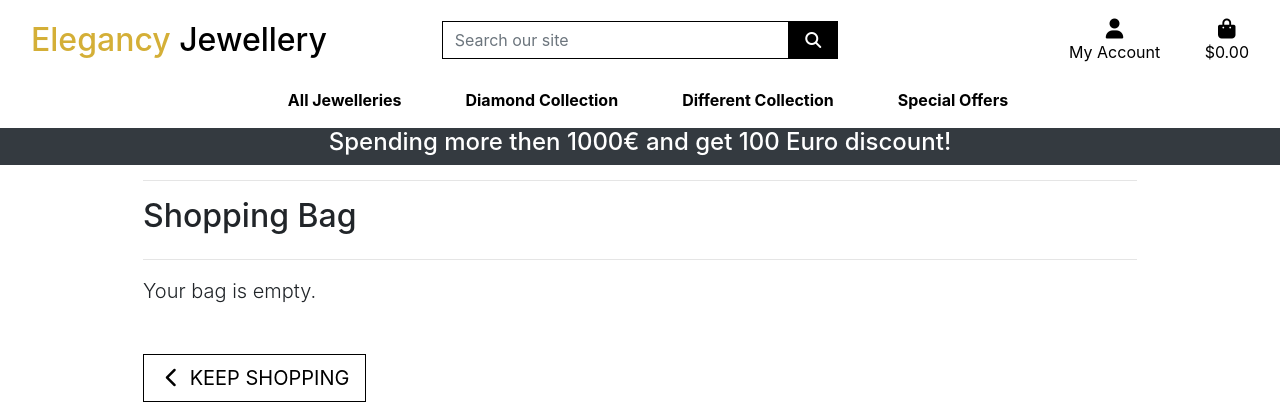
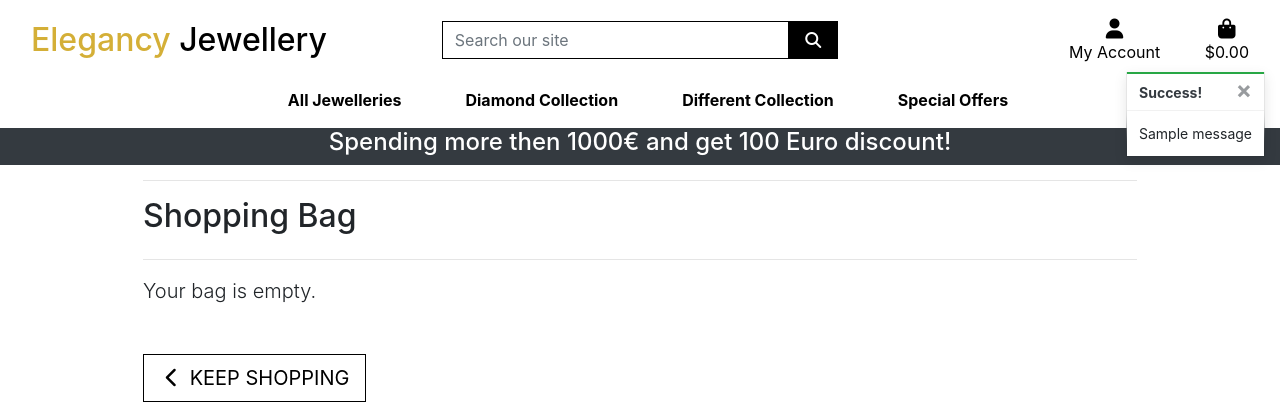
Before and after one commit to Aliona83/project_j, a Django app: page /bag/ in a window 1280 px wide. Shown: the top 420 px of the page. Run offline with Django 3.2, Linux system fonts and the light colour scheme; tables that the repository leaves empty hold one stand-in row (values such as "Sample post"); one stand-in notice (Sample message) is shown; some libraries are stand-ins or nearby versions.

Commit message:
Added toasts

```diff
--- a/bag/views.py
+++ b/bag/views.py
@@ -24,7 +24,7 @@ def add_to_bag(request, item_id):
         messages.success(request, f'Updated {jewellery.name}')
     else:
         bag[item_id] = quantity
-        messages.success(request, f'Added {jewellery.name}')
+        messages.success(request, f'Added {jewellery.name} to your bag')
 
     request.session['bag'] = bag
     return redirect(redirect_url)
--- a/jewelry_shop/settings.py
+++ b/jewelry_shop/settings.py
@@ -78,6 +78,7 @@ TEMPLATES = [
     },
 ]
 
+MESSAGE_STORAGE = 'django.contrib.messages.storage.session.SessionStorage'
 
 AUTHENTICATION_BACKENDS = [
     # Needed to login by username in Django admin, regardless of `allauth`
--- a/static/css/base.css
+++ b/static/css/base.css
@@ -117,6 +117,24 @@ a.category-badge > span.badge:hover {
     position: fixed;
   }
 
+/* ------------------------------- bootstrap toasts */
+
+.message-container {
+    position: fixed;
+    top: 72px;
+    right: 15px;
+    z-index: 99999999999;
+}
+
+.custom-toast {
+    overflow: visible;
+}
+
+.toast-capper {
+    height: 2px;
+}
+
+
 /* -------------------------------- Media Queries */
 
 /* Slightly larger container on xl screens */
--- a/templates/base.html
+++ b/templates/base.html
@@ -119,7 +119,22 @@
 
 
     {% if messages %}
-        <div class="message-container"></div>
+        <div class="message-container">
+            {% for message in messages %}
+            {% with message.level as level %}
+                {% if level == 40 %}
+                    {% include 'includes/toasts/toast_error.html' %}
+                {% elif level == 30 %}
+                    {% include 'includes/toasts/toast_warning.html' %}
+                {% elif level == 25 %}
+                    {% include 'includes/toasts/toast_success.html' %}
+                {% else %}
+                    {% include 'includes/toasts/toast_info.html' %}
+                {% endif %}
+            {% endwith %}
+        {% endfor %}
+
+        </div>
     {% endif %}
 
     {% block page_header %}
--- /dev/null
+++ b/templates/includes/toasts/toast_success.html
@@ -0,0 +1,13 @@
+<div class="toast custom-toast rounded-0 border-top-0" data-autohide="false">
+    <div class="arrow-up arrow-success"></div>
+    <div class="w-100 toast-capper bg-success"></div>
+    <div class="toast-header bg-white text-dark">
+        <strong class="mr-auto">Success!</strong>
+        <button type="button" class="ml-2 mb-1 close text-dark" data-dismiss="toast" aria-label="Close">
+            <span aria-hidden="true">&times;</span>
+        </button>
+    </div>
+    <div class="toast-body bg-white">
+        {{ message }}
+    </div>
+</div>
```
Also changed, not shown: templates/includes/toasts/toast_error.html (added, +13 -0 lines), templates/includes/toasts/toast_info.html (added, +13 -0 lines), templates/includes/toasts/toast_warning.html (added, +13 -0 lines).
